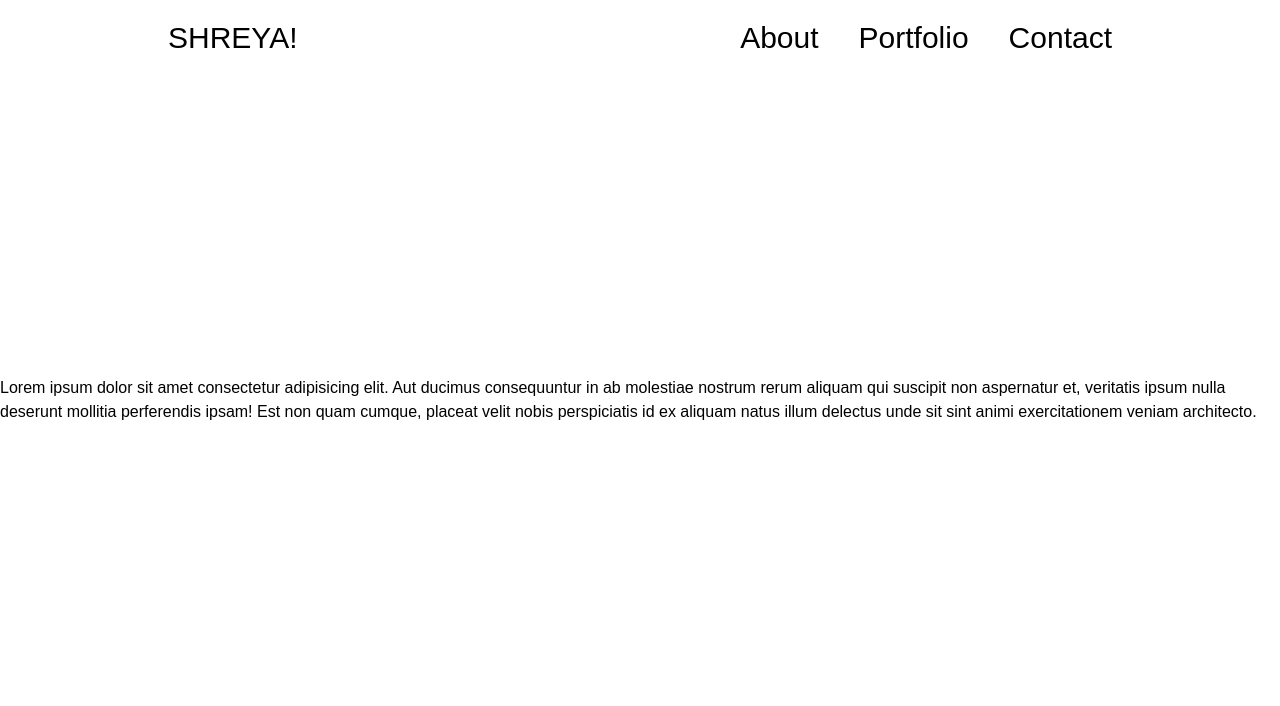
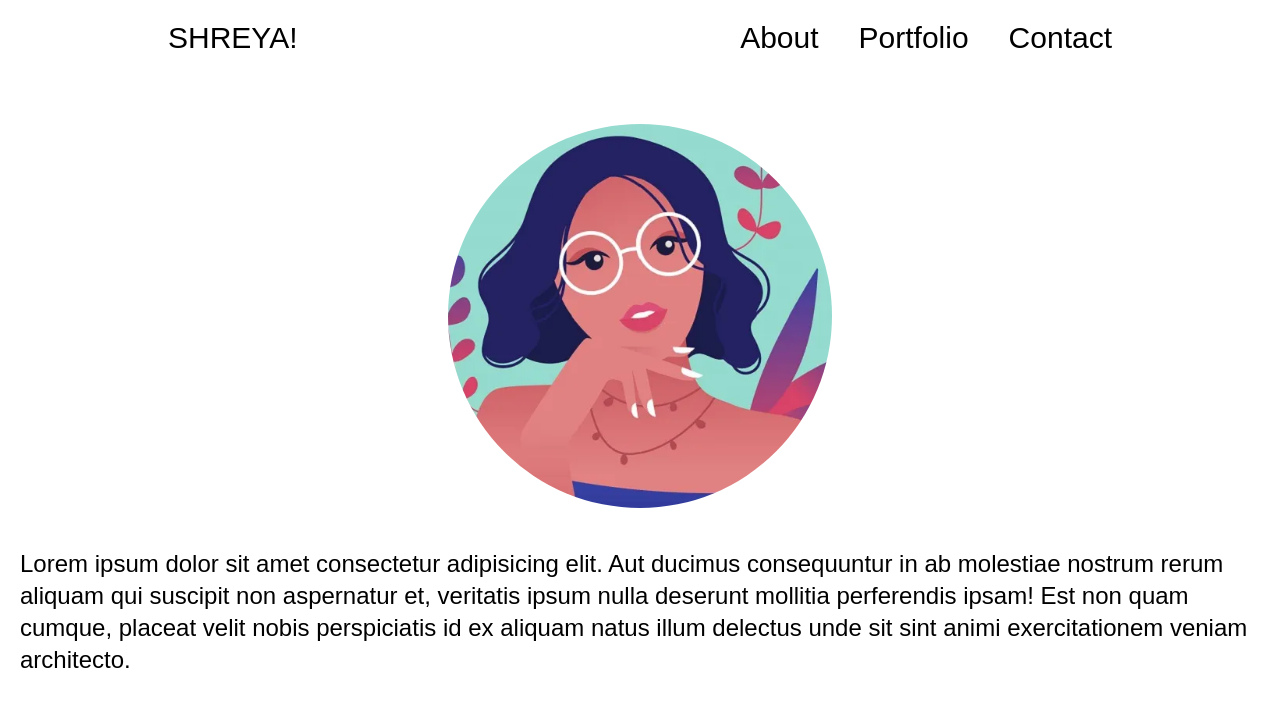
Before and after one commit to DustyDogCodex/animator-portfolio, a Next.js app: page /about in a window 1280 px wide. Shown: the top 706 px of the page. Built offline with nearby package versions, Linux system fonts and the light colour scheme; a web font is replaced by a local one.

Commit message:
restyled about page

```diff
--- a/src/app/about/page.tsx
+++ b/src/app/about/page.tsx
@@ -1,11 +1,25 @@
+import Image from "next/image"
+
 function About() {
     return (
         <section
             id="about"
             className="bg-about-bg bg-no-repeat bg-center w-full h-screen bg-cover flex items-center justify-center"
         >
-            <div className="container">
-                Lorem ipsum dolor sit amet consectetur adipisicing elit. Aut ducimus consequuntur in ab molestiae nostrum rerum aliquam qui suscipit non aspernatur et, veritatis ipsum nulla deserunt mollitia perferendis ipsam! Est non quam cumque, placeat velit nobis perspiciatis id ex aliquam natus illum delectus unde sit sint animi exercitationem veniam architecto.
+            <div className="container flex flex-col items-center justify-center gap-10 p-5">
+                {/* image */}
+                <Image
+                    src="/animator-stock.jpg"
+                    alt="stock photo"
+                    height={300}
+                    width={300}
+                    className="w-96 h-96 object-cover rounded-full"
+                />
+
+                {/* about me text */}
+                <p className="text-lg md:text-2xl">
+                    Lorem ipsum dolor sit amet consectetur adipisicing elit. Aut ducimus consequuntur in ab molestiae nostrum rerum aliquam qui suscipit non aspernatur et, veritatis ipsum nulla deserunt mollitia perferendis ipsam! Est non quam cumque, placeat velit nobis perspiciatis id ex aliquam natus illum delectus unde sit sint animi exercitationem veniam architecto.
+                </p>
             </div>
         </section>
     )
```
